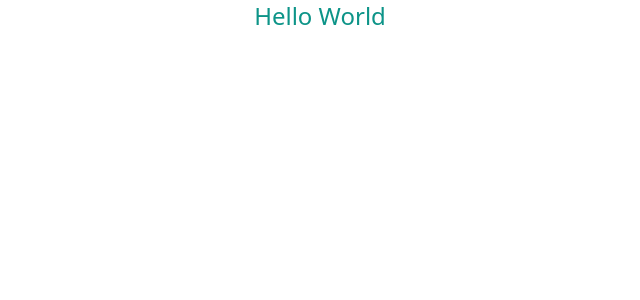
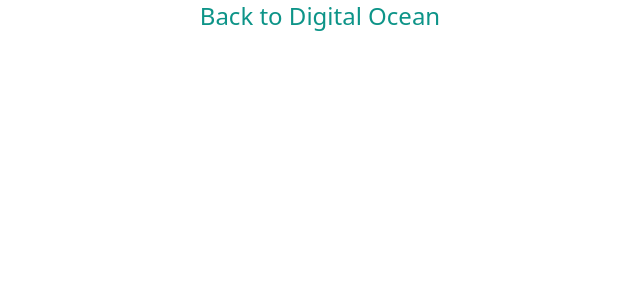
Before and after one commit to sokcheadev2001/my_portfolio, a Next.js app: page / in a window 1280 px wide. Shown: the top 300 px of the page, without its empty margins (320-960 px from the left). Built offline with nearby package versions, Linux system fonts and the light colour scheme.

Commit message:
initial digital ocean

```diff
--- a/app/page.tsx
+++ b/app/page.tsx
@@ -1,7 +1,9 @@
 export default function HomePage() {
   return (
     <div>
-      <h2 className='text-center text-2xl text-teal-600'>Hello World</h2>
+      <h2 className='text-center text-2xl text-teal-600'>
+        Back to Digital Ocean
+      </h2>
     </div>
   );
 }
```
